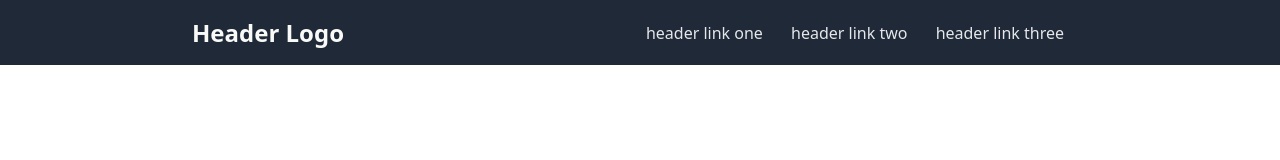
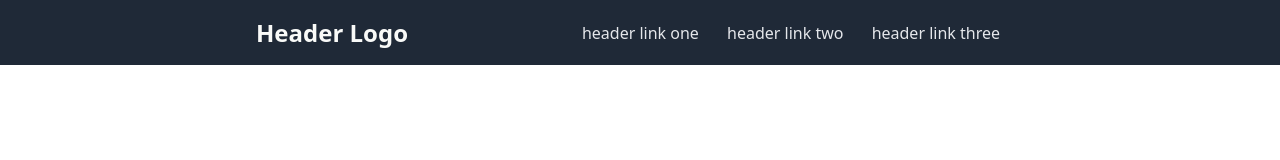
Before and after one commit to cjmedina95/odin-landing, a plain HTML site: page index.html in a window 1280 px wide. Drawn offline with Linux system fonts and the light colour scheme.

Commit message:
Increase left/right padding

```diff
--- a/css/main.css
+++ b/css/main.css
@@ -17,8 +17,8 @@ header {
     justify-content: space-between;
     padding-top: 1em;
     padding-bottom: 1em;
-    padding-left: 192px;
-    padding-right: 192px;
+    padding-left: 256px;
+    padding-right: 256px;
 }
 
 header a {
```
